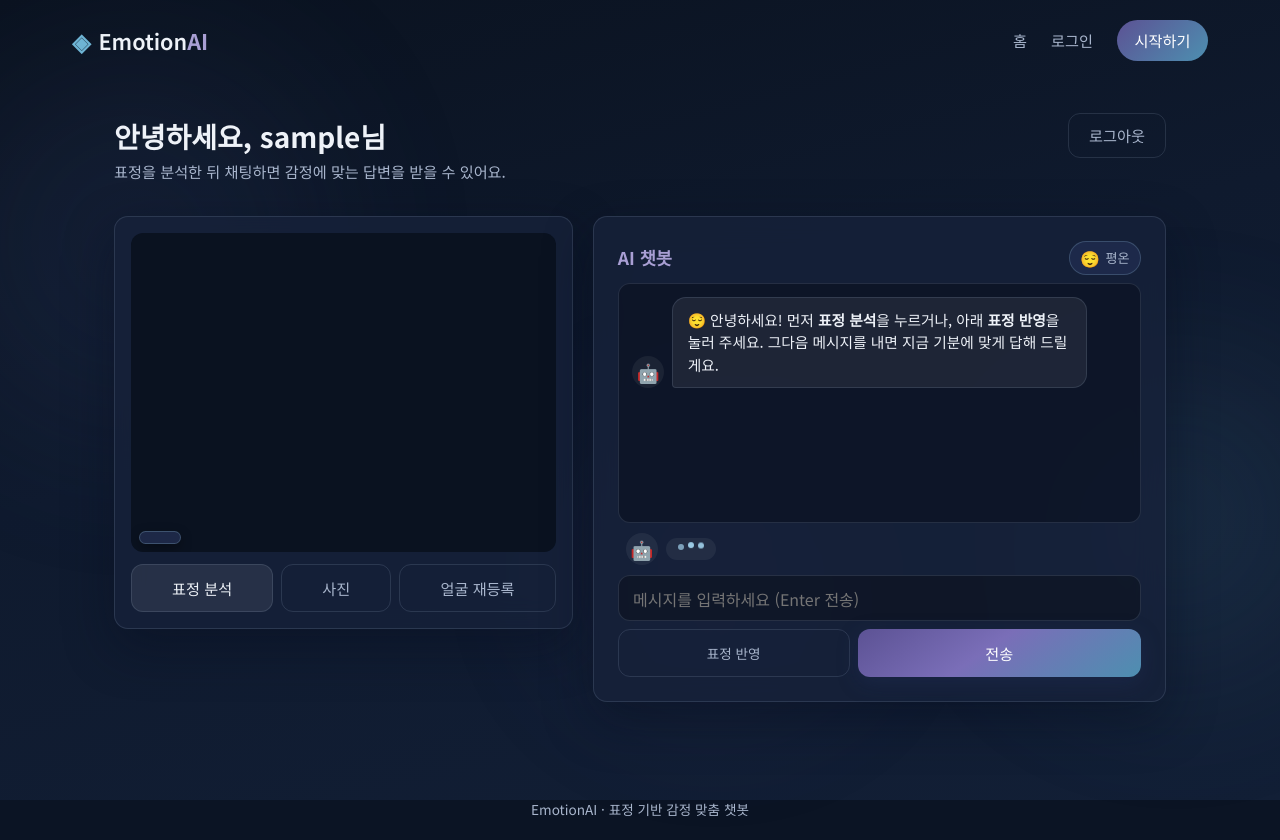
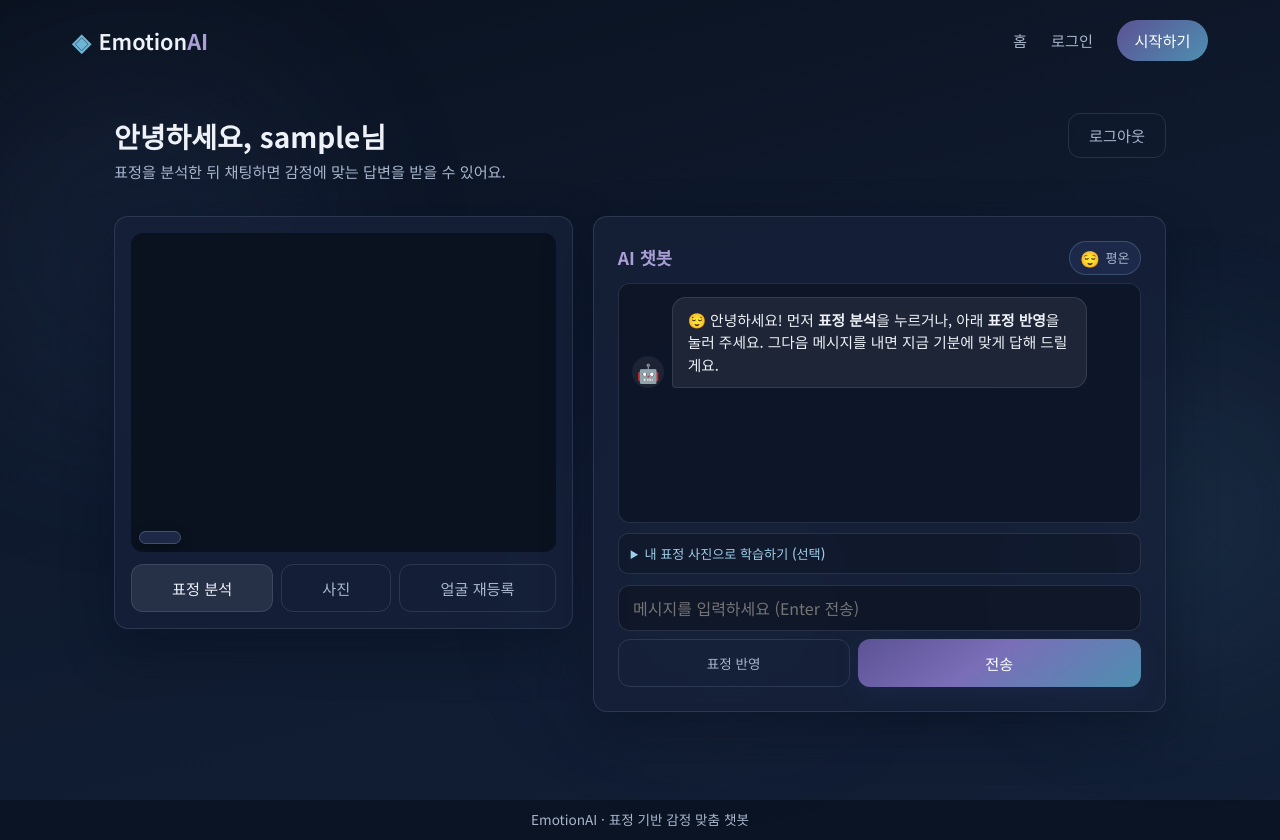
Before and after one commit to nananannaho/emotion-ai-web, a Flask app: page /dashboard in a window 1280 px wide. Shown: the top 840 px of the page. Before the commit the page ends 816 px from the top, so only its background shows below. Run offline with Flask 3, Linux system fonts and the light colour scheme; the visitor is signed in with stand-in values (Sample User, id 1); data that the repository does not hold is empty; parts of the project's set-up code (start-up, migrations or seed data) failed here and were passed over; some libraries are stand-ins or nearby versions.

Commit message:
분노 편향 완화, 채팅 타이핑 UI 수정, 감정별 학습 폴더 안내
Co-authored-by: Cursor <cursoragent@cursor.com>

```diff
--- a/app.py
+++ b/app.py
@@ -66,7 +66,7 @@ def health():
         "emotion_ml": (WEIGHTS_DIR / "emotion_clf.joblib").exists(),
         "database": db.backend,
         "database_url_set": bool(DATABASE_URL),
-        "api_version": 6,
+        "api_version": 7,
     })
 
 
--- a/static/css/style.css
+++ b/static/css/style.css
@@ -797,17 +797,25 @@ body {
   line-height: 1;
 }
 
-.chat-messages {
+.chat-scroll-wrap {
   flex: 1;
   min-height: 240px;
   max-height: min(52vh, 480px);
+  margin-bottom: 0.65rem;
+  border: 1px solid var(--border);
+  border-radius: 12px;
+  background: rgba(8, 14, 28, 0.55);
+  overflow: hidden;
+  display: flex;
+  flex-direction: column;
+}
+
+.chat-messages {
+  flex: 1;
+  min-height: 0;
   overflow-y: auto;
   overflow-x: hidden;
   padding: 0.85rem;
-  background: rgba(8, 14, 28, 0.55);
-  border: 1px solid var(--border);
-  border-radius: 12px;
-  margin-bottom: 0.65rem;
   display: flex;
   flex-direction: column;
   gap: 0.65rem;
@@ -871,20 +879,48 @@ body {
 }
 
 .chat-typing {
-  display: flex;
-  align-items: center;
-  gap: 0.5rem;
-  padding: 0 0.5rem 0.65rem;
-  color: var(--text-muted);
-  font-size: 0.85rem;
+  margin-top: 0.15rem;
+}
+
+.chat-typing[hidden] {
+  display: none !important;
+}
+
+.chat-typing .typing-body {
+  padding: 0.55rem 0.85rem;
+  min-width: 3.5rem;
 }
 
 .typing-dots {
   display: inline-flex;
-  gap: 4px;
-  padding: 0.5rem 0.75rem;
-  background: rgba(255, 255, 255, 0.06);
-  border-radius: 12px;
+  align-items: center;
+  gap: 5px;
+  height: 1rem;
+}
+
+.train-data-hint {
+  margin-bottom: 0.65rem;
+  padding: 0.55rem 0.75rem;
+  font-size: 0.82rem;
+  color: var(--text-muted);
+  background: rgba(0, 0, 0, 0.2);
+  border: 1px solid var(--border);
+  border-radius: 10px;
+}
+
+.train-data-hint summary {
+  cursor: pointer;
+  color: var(--accent-light);
+  font-weight: 500;
+}
+
+.train-data-hint ul {
+  margin: 0.5rem 0 0.5rem 1.1rem;
+}
+
+.train-data-hint code {
+  font-size: 0.78rem;
+  color: var(--primary-light);
 }
 
 .typing-dots span {
@@ -1158,7 +1194,7 @@ body {
     min-height: 0;
   }
 
-  .chat-messages {
+  .chat-scroll-wrap {
     min-height: 180px;
     max-height: min(42vh, 360px);
   }
--- a/templates/dashboard.html
+++ b/templates/dashboard.html
@@ -41,19 +41,34 @@
         </div>
       </header>
 
-      <div id="chatMessages" class="chat-messages" role="log" aria-live="polite">
-        <div class="msg bot">
-          <span class="msg-avatar" aria-hidden="true">🤖</span>
-          <div class="msg-body">
-            <p>😌 안녕하세요! 먼저 <strong>표정 분석</strong>을 누르거나, 아래 <strong>표정 반영</strong>을 눌러 주세요. 그다음 메시지를 내면 지금 기분에 맞게 답해 드릴게요.</p>
+      <div class="chat-scroll-wrap">
+        <div id="chatMessages" class="chat-messages" role="log" aria-live="polite">
+          <div class="msg bot">
+            <span class="msg-avatar" aria-hidden="true">🤖</span>
+            <div class="msg-body">
+              <p>😌 안녕하세요! 먼저 <strong>표정 분석</strong>을 누르거나, 아래 <strong>표정 반영</strong>을 눌러 주세요. 그다음 메시지를 내면 지금 기분에 맞게 답해 드릴게요.</p>
+            </div>
+          </div>
+          <div id="chatTyping" class="msg bot chat-typing" hidden aria-hidden="true">
+            <span class="msg-avatar" aria-hidden="true">🤖</span>
+            <div class="msg-body typing-body">
+              <span class="typing-dots"><span></span><span></span><span></span></span>
+            </div>
           </div>
         </div>
       </div>
 
-      <div id="chatTyping" class="chat-typing" hidden aria-hidden="true">
-        <span class="msg-avatar">🤖</span>
-        <span class="typing-dots"><span></span><span></span><span></span></span>
-      </div>
+      <details class="train-data-hint">
+        <summary>내 표정 사진으로 학습하기 (선택)</summary>
+        <p>프로젝트 폴더 <code>data/emotions/</code> 안에 감정별 폴더가 있습니다.</p>
+        <ul>
+          <li><code>data/emotions/happy/</code> — 기쁨</li>
+          <li><code>data/emotions/sad/</code> — 슬픔</li>
+          <li><code>data/emotions/angry/</code> — 분노</li>
+          <li><code>data/emotions/neutral/</code> — 평온</li>
+        </ul>
+        <p>감정마다 사진 20장 이상 넣은 뒤 <strong>학습-실행.bat</strong> → <code>git push</code> → Render 배포.</p>
+      </details>
 
       <form id="chatForm" class="chat-form">
         <label class="sr-only" for="chatInput">메시지</label>
```
Also changed, not shown: models/emotion_infer.py (+35 -60 lines), scripts/train_emotion_classifier.py (+1 -12 lines), data/emotions/README.md (added), 8 other files.
